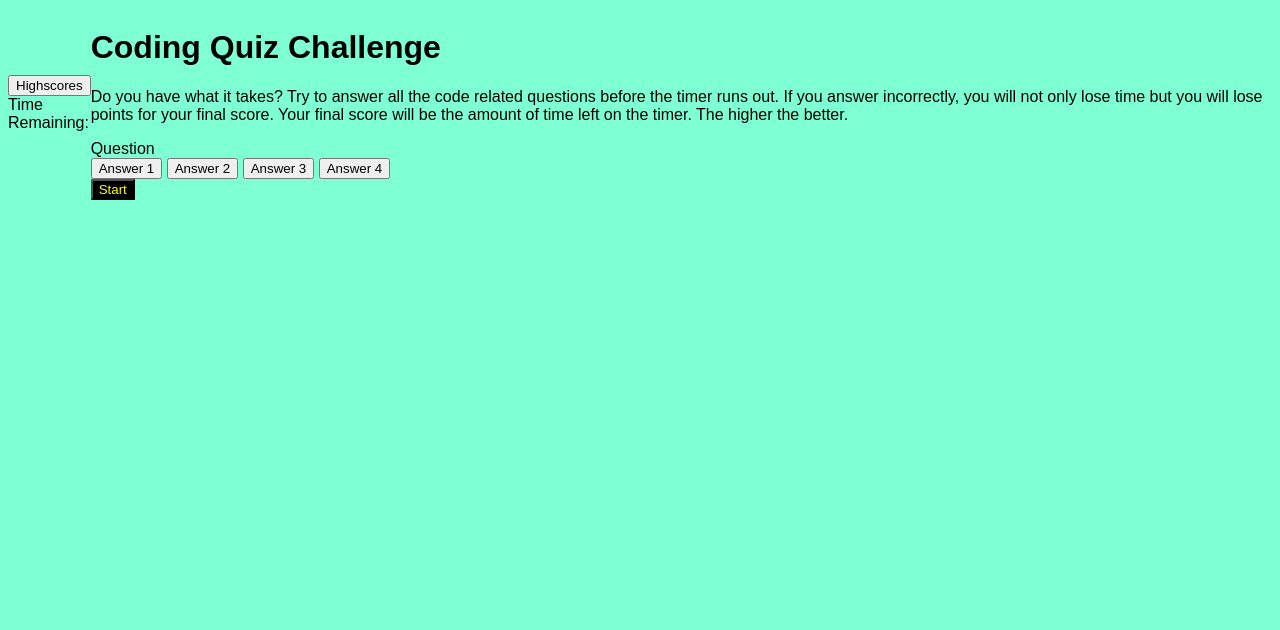
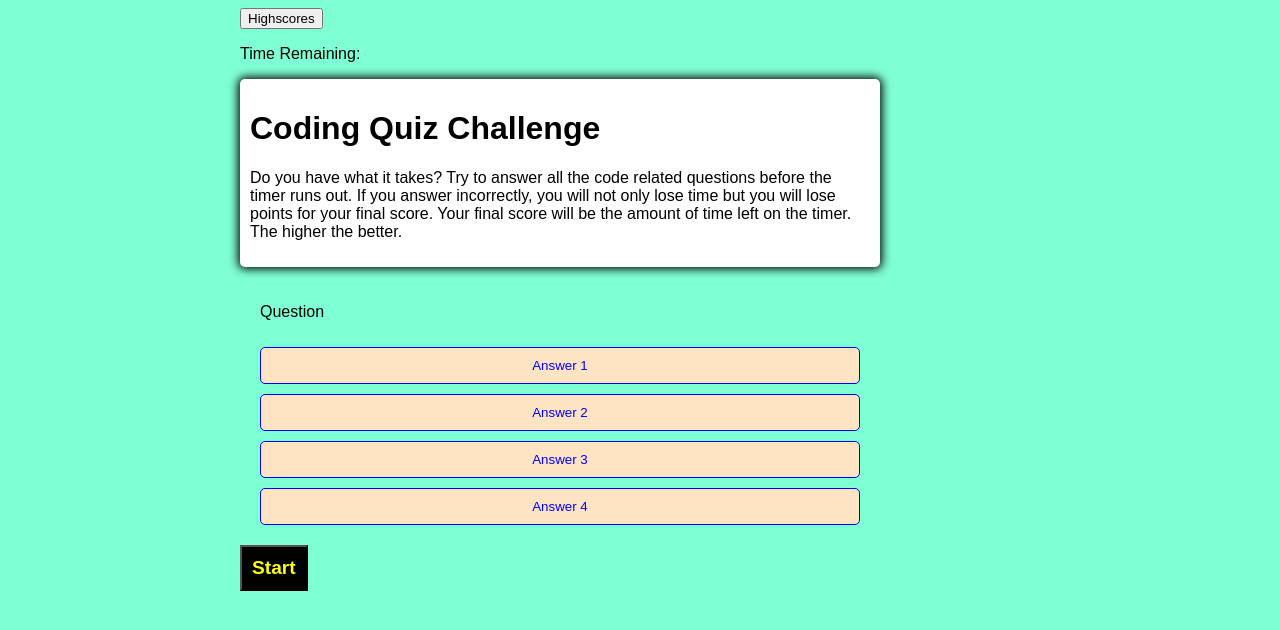
Before and after one commit to Bboughter/code-quiz, a plain HTML site: page index.html in a window 1280 px wide. Drawn offline with Linux system fonts and the light colour scheme.

Commit message:
fixed HTML and added more CSS

```diff
--- a/index.html
+++ b/index.html
@@ -8,20 +8,23 @@
     <title>Code Quiz</title>
 </head>
 <body>
-    <header>
+    <header0>
         <button class="high-score" id="high-score">Highscores</button>
-        <div>Time Remaining:<span id="timer"></span></div>
+        <p>Time Remaining:<span id="timer"></span></p>
     </header>
     <div class="container">
-        <div id="question-container" class="hide"></div>
-        <div class="controls"></div>
+
     <h1>Coding Quiz Challenge</h1>
     <p>Do you have what it takes? Try to answer all the code related questions before the timer runs out.
         If you answer incorrectly, you will not only lose time but you will lose points for your final score.
         Your final score will be the amount of time left on the timer. The higher the better.
     </p>
-    <div id="questions">Question</div>
-    <div id="answer-btn" class="btn-grid">
+    </div>
+    <div>
+        <div id="answer-btn" class="btn-grid">
+            <div id="question-container" class="hide"></div>
+            <p id="questions">Question</p>
+
         <button class="btn">Answer 1</button>
         <button class="btn">Answer 2</button>
         <button class="btn">Answer 3</button>
--- a/style.css
+++ b/style.css
@@ -1,22 +1,64 @@
-*, *::before, *::after {
+*,
+*::before,
+*::after {
     font-family: Arial, Helvetica, sans-serif;
     box-sizing: border-box;
 }
- body {
 
-
+body {
     background-color: aquamarine;
     display: flex;
     justify-content: center;
     align-items: center;
     width: 100 vw;
     height: 100 vh;
- }
- header {
+}
 
- }
- #start-button {
-   background-color: black ;
-   color: yellow;
+#high-score {
+    display: left;
+}
+.container {
+    width: 800px;
+    max-width: 80%;
+    background-color: white;
+    border-radius: 5px;
+    padding: 10px;
+    box-shadow: 0 0 10px 2px;
+}
+.btn-grid{
+    display:grid;
+    padding: 20px;
+    gap: 10px;
+    width: 800px;
+    max-width: 80%;
+}
+.btn {
+    background-color: bisque;
+    border: 1px solid;
+    border-radius: 5px;
+    padding: 10px;
+    color: blue;
+}
+.btn:hover {
+    background-color: black;
+    box-shadow: 0 0 10px 2px;
+}
+.controls {
+    display: flex;
+    align-items: center;
+    justify-content: center;
+}
+.hide {
+    display: none;
+}
+#start-button {
+    background-color: black;
+    color: yellow;
+    font-size: 1.2rem;
+    font-weight: bold;
+    padding: 10px;
 
- }
+}
+#timer {
+
+}
```
